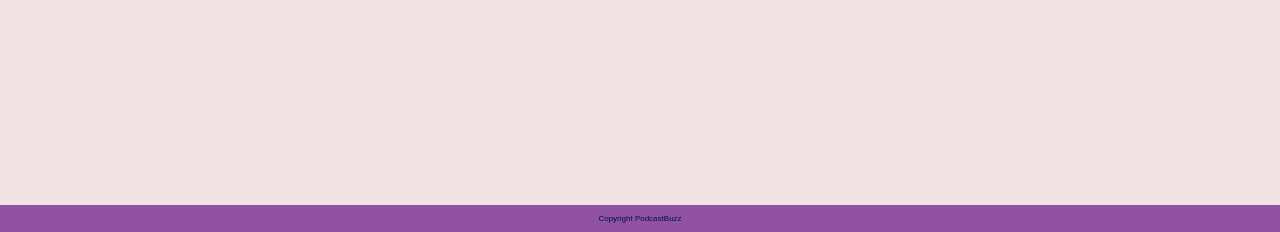
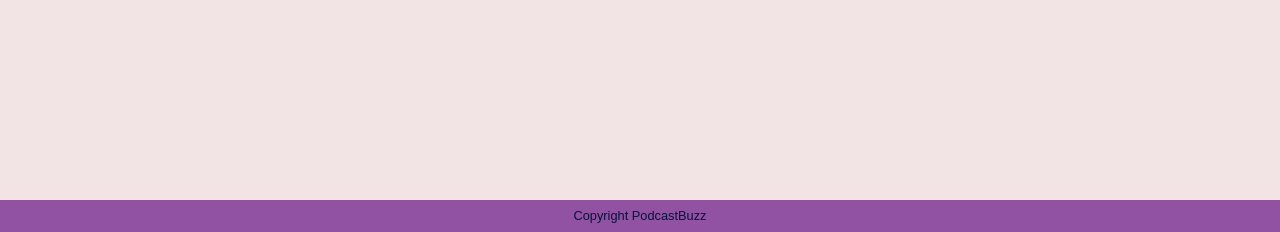
Before and after one commit to RonanMc99/podcast_buzz, a Flask app: page / in a window 1280 px wide. Shown: the part 568-800 px from the top of the page. Run offline with Flask 2, Linux system fonts and the light colour scheme; some libraries are stand-ins or nearby versions.

Commit message:
updated footer text

```diff
--- a/podcastbuzz/static/css/style.css
+++ b/podcastbuzz/static/css/style.css
@@ -148,7 +148,7 @@ footer {
 }
 
 footer p {
-    font-size: .5em;
+    font-size: 0.8em;
     text-align: center;
     margin: .5em;
 }
```
